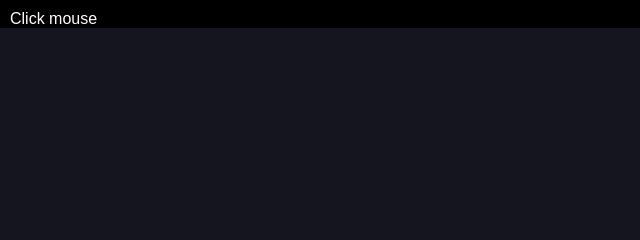
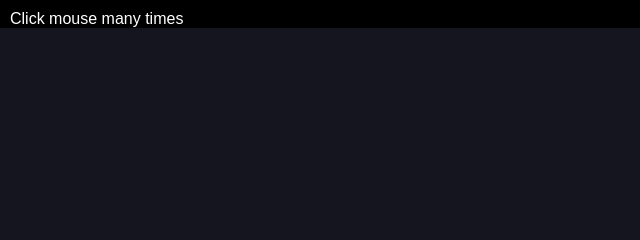
Before and after one commit to DiademDev/TestSite, a plain HTML site: page index.html in a window 1280 px wide. Shown: the top 240 px of the page, 0-640 px from the left. Drawn offline with nearby package versions, Linux system fonts and the light colour scheme; animation ran at ten frames a second.

Commit message:
Update index.html

```diff
--- a/index.html
+++ b/index.html
@@ -24,7 +24,7 @@
 </style>
 </head>
 <body>
-    <div id="click">Click mouse</div>
+    <div id="click">Click mouse many times</div>
 <div id="canvas-container"></div>
 <script>
   // Initialize Matter.js
```
